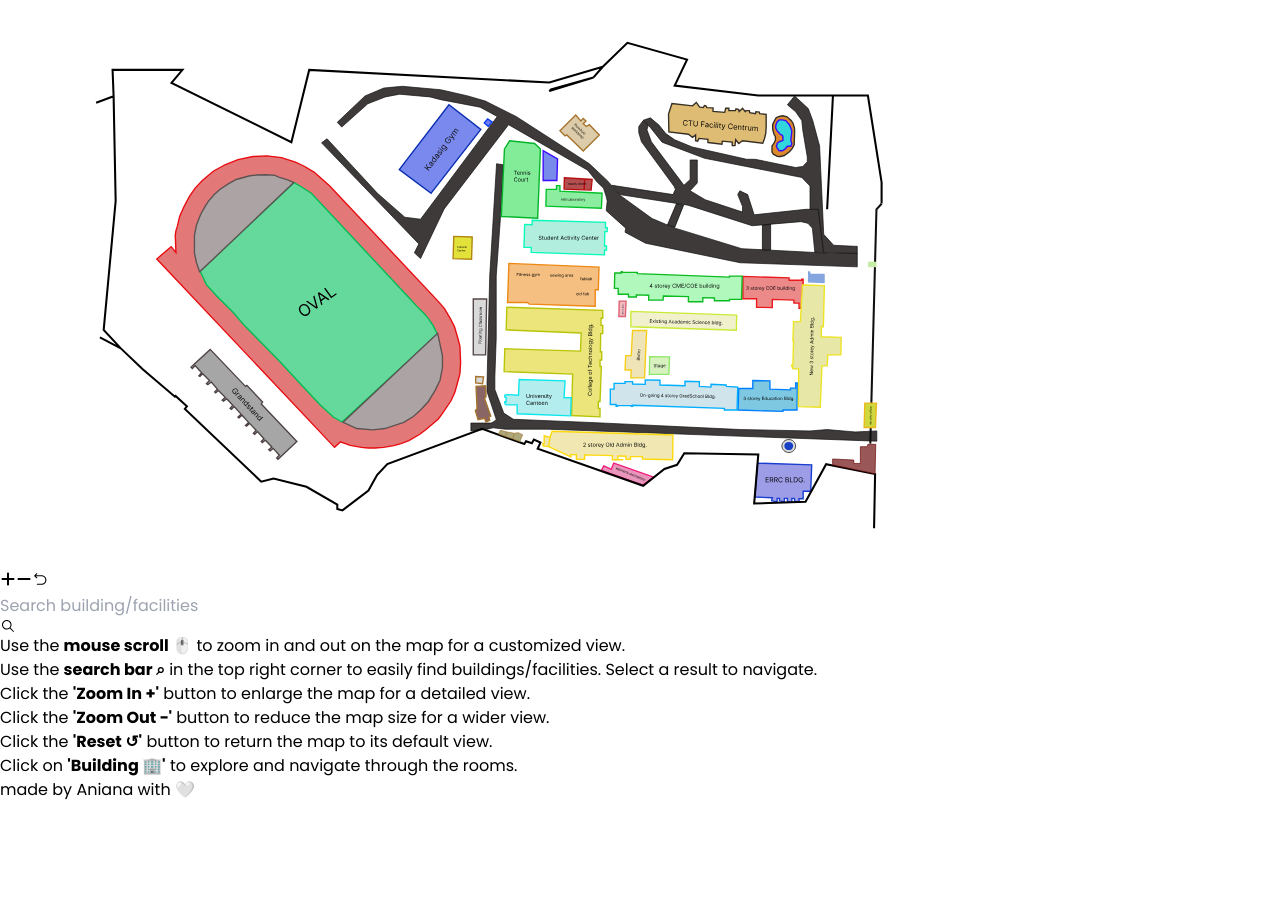
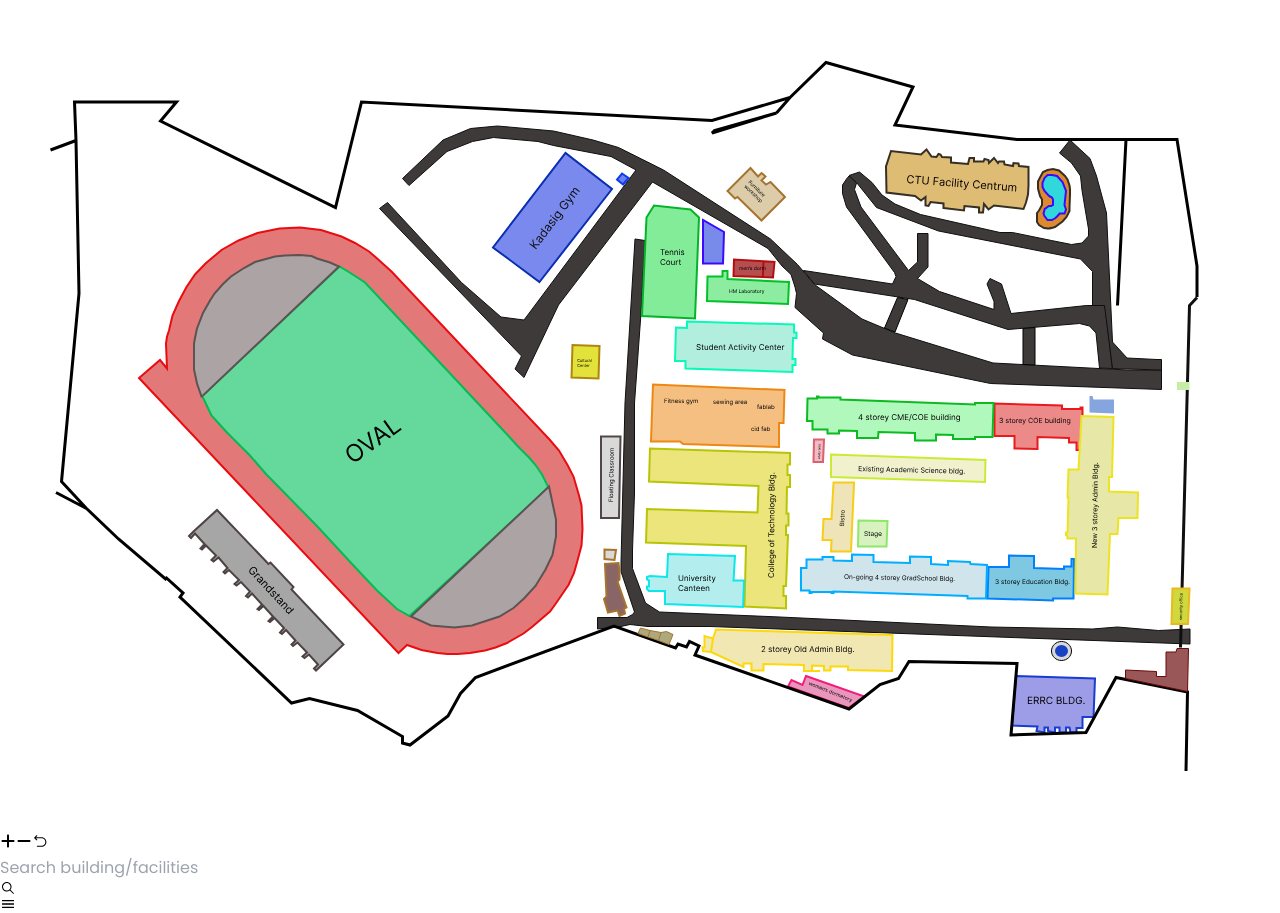
Before and after one commit to AndreJarl/CTU-Danao-Map-Nav-Directory, a React (Vite) app: page /map in a window 1280 px wide. Shown: the top 913 px of the page. Before the commit the page ends 802 px from the top, so only its background shows below. Built offline with nearby package versions, Linux system fonts and the light colour scheme; the HTML template or start-up script is replaced by a standard one.

Commit message:
remove svg map border and made the instructions div a sidebar

```diff
--- a/src/index.css
+++ b/src/index.css
@@ -4,8 +4,10 @@
 @tailwind components;
 @tailwind utilities;
 
-body{
+html{
     font-family:"Poppins";
+    margin:0;
+    padding:0;
 }
 
 @keyframes scale-up {
--- a/src/routes/Map.jsx
+++ b/src/routes/Map.jsx
@@ -9,6 +9,8 @@ import floor1 from '../api/engineering/img/floor1.png';
  import floor3 from '../api/engineering/img/floor3.png'
 import ground from '../api/engineering/img/ground.svg'
 import EngFloor1 from "../api/engineering/floors/EngFloor1";
+import { IoMdMenu } from "react-icons/io";
+import { MdMenuOpen } from "react-icons/md";
 
 function Home() {
     const [zoomLevel, setZoomLevel] = useState(1); // Zoom level
@@ -23,6 +25,7 @@ function Home() {
     const [showInfoPanel, setShowInfoPanel] = useState(false);
     const [query, setQuery] = useState([]);
     const [suggestion, setSuggestion] = useState([]);
+    const [showMenu, setShowMenu] = useState(false);
 
     const floorImages = {
         1: <EngFloor1/>,
@@ -156,10 +159,10 @@ function Home() {
 
     return (
         <>
-        <div className="flex justify-center mt-10 gap-10 items-center">
+        <div className="flex justify-center items-center overflow-hidden">
 
       {/* this the svg div */}
-      <div className="relative bg-white overflow-hidden h-[500px] w-[1000px] my-5 flex justify-center items-center border border-slate-500 cursor-grab active:cursor-grabbing rounded mx-4 lg:ml-5 lg:h-[600px]"
+      <div className="relative bg-white overflow-hidden h-screen w-screen flex justify-center items-center cursor-grab active:cursor-grabbing lg:h-screen lg:w-screen"
         onWheel={handleWheel}
         onMouseDown={handleMouseDown}
         onMouseMove={handleMouseMove}
@@ -167,14 +170,14 @@ function Home() {
         onMouseLeave={handleMouseUp}
       >
 
-     <svg width="1000" height="570"
+     <svg  width="100%" height="100%"  viewBox="0 0  1280 832"
                 style={{
                     transform: `translate(${panX}px, ${panY}px) scale(${zoomLevel})`,
                     transformOrigin: "center center",
                   }}
-            viewBox="0 0 1280 832" fill="none" xmlns="http://www.w3.org/2000/svg">
-            <rect width="1280" height="832" fill=""/>
-            <rect width="1280" height="832" fill="white"/>
+         fill="none" xmlns="http://www.w3.org/2000/svg">
+            <rect width="100%" height="100%" fill=""/>
+            <rect width="100%" height="100%" fill="white"/>
 
             <path d="M1158.5 630.5L1190 629V644L710 626.5H703H648L630 624.5L621 626.5L597.5 629V617.5H621H627L632.5 614.5L634.5 612L632.5 606L621 571.5V562.5L625 403L635 239L645 240.5L641 313L634.5 403V493L632.5 550V568.5L645.5 603L659.5 612L780 617L991 627L1092.5 629L1117.5 627L1158.5 630.5Z"  fill='#3F3A3A' stroke='#0F0F10'
             />
@@ -555,22 +558,22 @@ function Home() {
 
 
       {/* Zoom Controls */}
-      <div className="absolute bottom-4 left-4 flex flex-col gap-2 text-base">
+      <div className="fixed bottom-4 left-4 flex flex-col gap-2 text-base">
                 <button
                 onClick={() => setZoomLevel(Math.min(zoomLevel + 0.1, 5))}
-                className="w-10 py-2 flex justify-center items-center opacity-50 hover:opacity-100 bg-green-500 text-white rounded shadow-sm hover:bg-green-600  shadow-slate-600"
+                className="w-10 py-2 flex justify-center items-center opacity-85 hover:opacity-100 bg-green-500 text-white rounded shadow-sm hover:bg-green-600  shadow-slate-600"
                 >
                 <FaPlus/>
                 </button>
                 <button
                 onClick={() => setZoomLevel(Math.max(zoomLevel - 0.1, 1))}
-                className="w-10 py-2 flex justify-center items-center opacity-50 hover:opacity-100 bg-red-500 text-white rounded shadow-sm shadow-slate-600 hover:bg-red-600"
+                className="w-10 py-2 flex justify-center items-center opacity-85 hover:opacity-100 bg-red-500 text-white rounded shadow-sm shadow-slate-600 hover:bg-red-600"
                 >
                <FaMinus/>
                 </button>
                 <button
                 onClick={resetView}
-                className=" w-10 py-2 flex justify-center items-center opacity-50 hover:opacity-100 bg-blue-500 text-white rounded shadow-sm shadow-zinc-600 hover:bg-blue-600"
+                className=" w-10 py-2 flex justify-center items-center opacity-85 hover:opacity-100 bg-blue-500 text-white rounded shadow-sm shadow-zinc-600 hover:bg-blue-600"
             >
               < RxReset/>
             </button>
@@ -615,13 +618,17 @@ function Home() {
 
 
         {/* this is the search bar */}
-        <div className="absolute top-12  group right-6 2xl:right-96" >
-            <div className=" rounded-lg shadow-xl shadow-gray-500 w-[310px] lg:w-[340px] border border-gray-300 px-5 flex flex-row justify-center items-center bg-white hover:rounded-t-xl">
-            <input className="px-2 py-3 w-[250px] border-none outline-none text-sm " type="search" name="" id="" placeholder="Search building/facilities"
+        <div className="fixed top-3  group right lg:right-6 2xl:right-96" >
+            <div className=" rounded-lg shadow-xl shadow-slate-400 w-[300px] lg:w-[400px] border border-gray-300 px-5 flex flex-row justify-center items-center bg-white hover:rounded-t-xl">
+            <input className="px-2 py-3 w-[450px] border-none outline-none text-sm " type="search" name="" id="" placeholder="Search building/facilities"
 
             onChange={handleInputChange}
             />
-            <h1 className="text-xl"><IoIosSearch /></h1>
+            <div className="flex gap-2">
+            <h1   className="text-xl cursor-pointer"><IoIosSearch /></h1>
+            <h1 onClick={() => setShowMenu(!showMenu)} className="text-xl cursor-pointer">{ showMenu ? <MdMenuOpen  />  :<IoMdMenu /> }</h1>
+            </div>
+
             </div>
 
 
@@ -652,22 +659,23 @@ function Home() {
 
         </div>
 
-        {/* only exit so that the map is in left position */}
-        <div className="w-[200px] mt-12 max-h-[550] hidden lg:block text-[13px] ">
+        {/* directions*/}
+
+        <div className= {` pl-10 w-[400px] h-screen pt-28 ${showMenu ? "block" : "hidden"}`}>
             <div className="flex justify-center flex-col mr-5 -ml-6 gap-6">
 
-            <p className="text-gray-400">Use the <b className="text-gray-500">mouse scroll 🖱️</b> to zoom in and out on the map for a customized view.</p>
+            <p className="text-gray-400 text-sm">Use the <b className="text-gray-500">mouse scroll 🖱️</b> to zoom in and out on the map for a customized view.</p>
 
 
-            <p className="text-gray-400">Use the <b className="text-gray-500">search bar ⌕</b> in the top right corner to easily find buildings/facilities. Select a result to navigate.</p>
+            <p className="text-gray-400 text-sm">Use the <b className="text-gray-500">search bar ⌕</b> in the top right corner to easily find buildings/facilities. Select a result to navigate.</p>
 
-            <p className="text-gray-400">Click the <b className="text-green-400">'Zoom In +'</b> button to enlarge the map for a detailed view.</p>
+            <p className="text-gray-400 text-sm">Click the <b className="text-green-400">'Zoom In +'</b> button to enlarge the map for a detailed view.</p>
 
-            <p className="text-gray-400">Click the <b className="text-red-400">'Zoom Out −'</b> button to reduce the map size for a wider view.</p>
+            <p className="text-gray-400 text-sm">Click the <b className="text-red-400">'Zoom Out −'</b> button to reduce the map size for a wider view.</p>
 
-             <p className="text-gray-400">Click the <b className="text-sky-400">'Reset ↺'</b> button to return the map to its default view.</p>
+             <p className="text-gray-400 text-sm">Click the <b className="text-sky-400">'Reset ↺'</b> button to return the map to its default view.</p>
 
-             <p className="text-gray-400">Click on <b className="text-gray-500">'Building 🏢'</b> to explore and navigate through the rooms.</p>
+             <p className="text-gray-400 text-sm">Click on <b className="text-gray-500">'Building 🏢'</b> to explore and navigate through the rooms.</p>
 
             </div>
 
```
